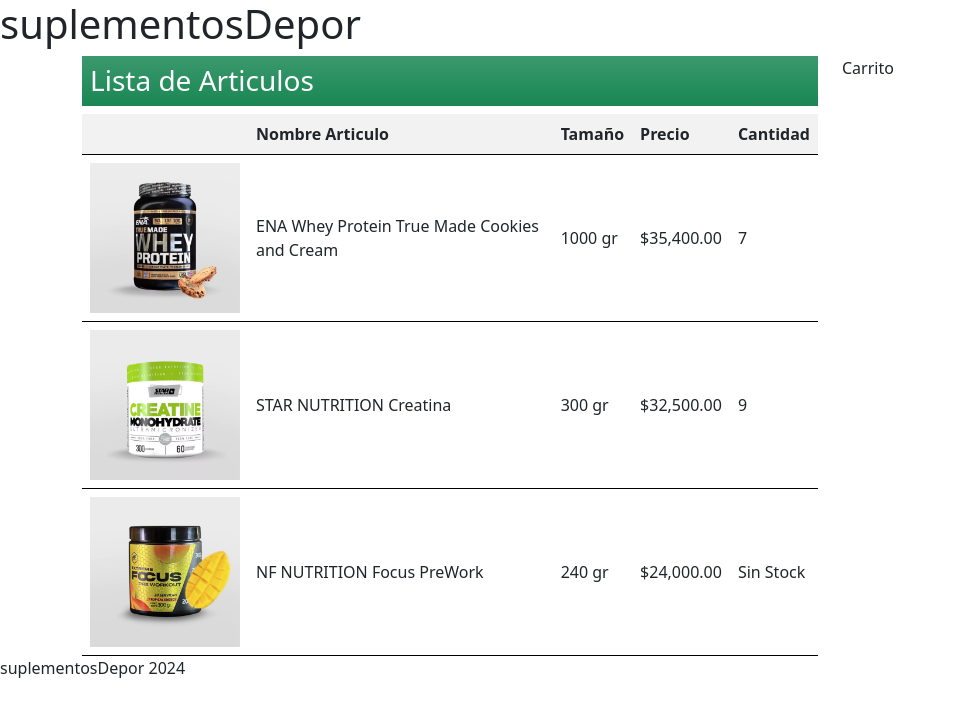
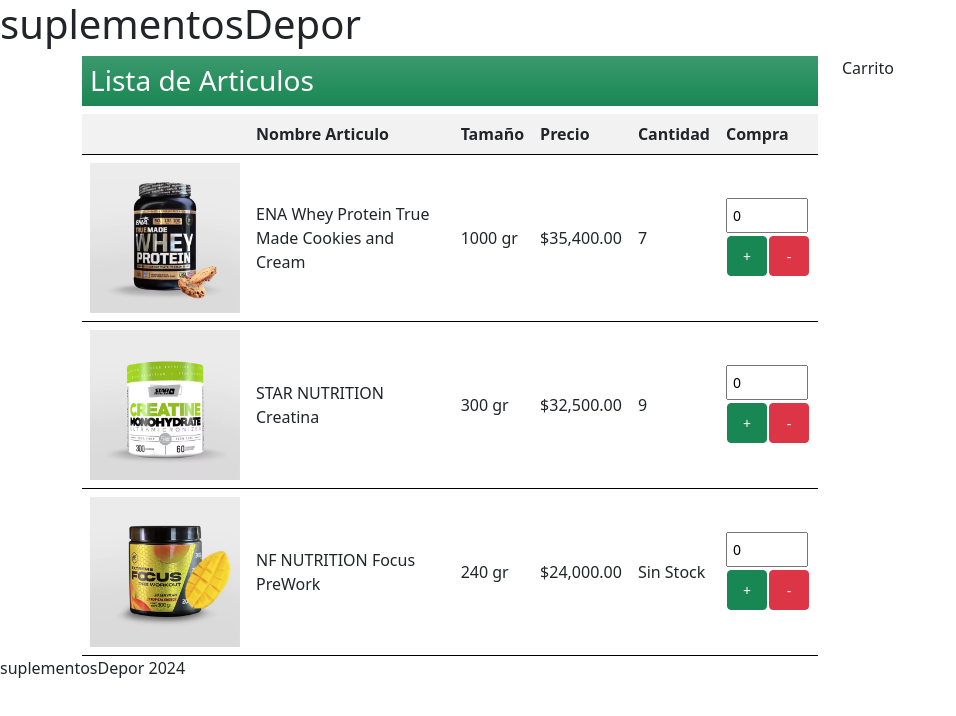
Before and after one commit to facug99/sem-angular-proy, an Angular app: page / in a window 1280 px wide. Shown: the top 716 px of the page, without its empty margins (0-956 px from the left). Built offline with nearby package versions, Linux system fonts and the light colour scheme.

Commit message:
agregado de botones, input y css de lo respectivo

```diff
--- a/src/app/app.module.ts
+++ b/src/app/app.module.ts
@@ -4,6 +4,7 @@
 import { AppRoutingModule } from './app-routing.module';
 import { AppComponent } from './app.component';
 import { ArticlesListComponent } from './articles-list/articles-list.component';
+import { FormsModule } from '@angular/forms';
 
 @NgModule({
   declarations: [
@@ -12,7 +13,8 @@
   ],
   imports: [
     BrowserModule,
-    AppRoutingModule
+    AppRoutingModule,
+    FormsModule,
   ],
   providers: [],
   bootstrap: [AppComponent]
--- a/src/app/articles-list/Article.ts
+++ b/src/app/articles-list/Article.ts
@@ -4,4 +4,5 @@
     price: number;
     stock: number;
     image: string;
+    count: number;
 }
--- a/src/app/articles-list/articles-list.component.html
+++ b/src/app/articles-list/articles-list.component.html
@@ -7,6 +7,7 @@
             <th>Tamaño</th>
             <th>Precio</th>
             <th>Cantidad</th>
+            <th>Compra</th>
         </tr>
     </thead>
     <tbody>
@@ -21,6 +22,13 @@
             }@else {
             <td>{{article.stock}}</td>
             }
+            <td>
+                <input type="text" class="inputCompra" [(ngModel)]="article.count">
+                <div class="contenedorBTN">
+                    <button size="10" class="btn btn-success btn-sm" (click)="upgradeMethod(article)">+</button>
+                    <button size="10" class="btn btn-danger btn-sm" (click)="downgradeMethod(article)">-</button>
+                </div>
+            </td>
         </tr>
         }
     </tbody>
--- a/src/app/articles-list/articles-list.component.scss
+++ b/src/app/articles-list/articles-list.component.scss
@@ -19,3 +19,21 @@
     height: 150px;
     /* Ajusta la altura a 150px */
 }
+
+.inputCompra {
+    width: 82px;
+    padding: 5px;
+    font-size: 14px;
+    margin-bottom: 2px;
+
+}
+
+.btn {
+    width: 40px;
+    height: 40px;
+    margin: 1px;
+}
+
+.contenedorBTN {
+    display: flex;
+}
--- a/src/app/articles-list/articles-list.component.ts
+++ b/src/app/articles-list/articles-list.component.ts
@@ -6,6 +6,18 @@
   styleUrl: './articles-list.component.scss'
 })
 export class ArticlesListComponent {
+  downgradeMethod(article: Article): void {
+    if (article.count > 0) {
+      article.count--;
+    }
+
+  }
+  upgradeMethod(article: Article): void {
+    if (article.count < article.stock) {
+      article.count++;
+    }
+  }
+  //Fake Data
   articles: Article[] = [
     {
       name: 'ENA Whey Protein True Made Cookies and Cream',
@@ -13,6 +25,7 @@
       price: 35400,
       stock: 7,
       image: 'assets/img/protein.webp',
+      count: 0,
     },
     {
       name: 'STAR NUTRITION Creatina',
@@ -20,6 +33,7 @@
       price: 32500,
       stock: 9,
       image: 'assets/img/creatina.webp',
+      count: 0,
     },
     {
       name: 'NF NUTRITION Focus PreWork',
@@ -27,6 +41,7 @@
       price: 24000,
       stock: 0,
       image: 'assets/img/preentreno.webp',
+      count: 0,
     },
   ]
 }
```
